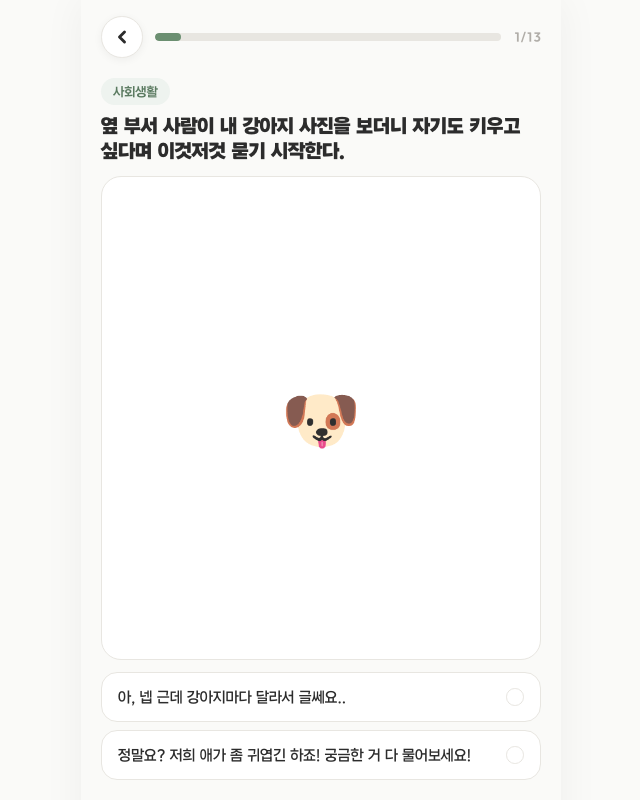
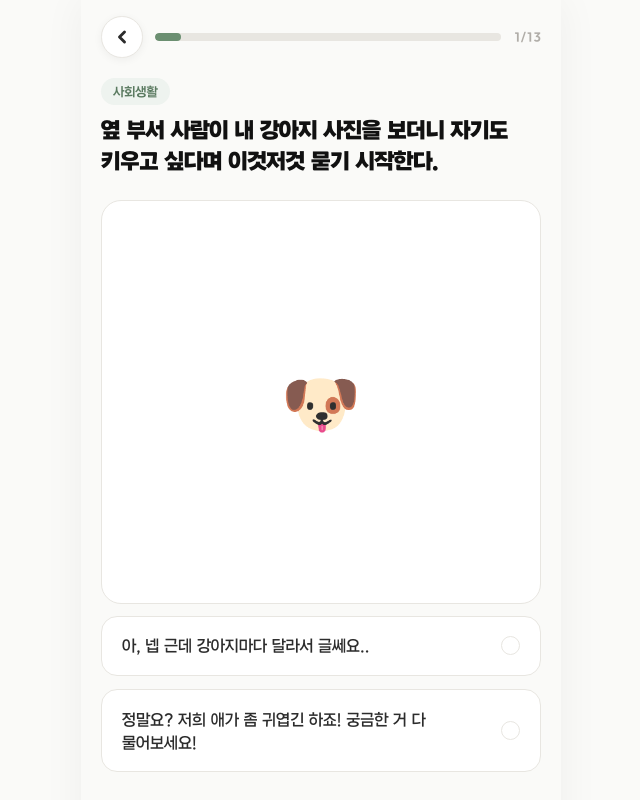
Before and after one commit to dong-wook0223/animal_porject_, a React (Vite) app: page /quiz in a window 1280 px wide. Shown: the top 800 px of the page, without its empty margins (319-959 px from the left). Built offline with nearby package versions, Linux system fonts and the light colour scheme; no server answers.

Commit message:
전환율 및 유입 개선: 보편적 문항 수정, 퀴즈 가독성 향상, 공유 버튼 상단 이동

```diff
--- a/src/data/questions.js
+++ b/src/data/questions.js
@@ -12,11 +12,11 @@ export const QUESTIONS = [
     {
         id: 2,
         title: "인간관계",
-        question: "짝사랑하던 이성에게 '자니?'라고 보냈는데 1시간째 안 읽음!",
+        question: "연락이 잘되는 지인에게 꼭 필요한 연락을 남겼는데 답장이 안온다면?",
         emoji: "💌",
         answers: [
-            { text: "설마 나 차단했나? (오만가지 생각 중)", scores: { jealous: 1.47 } },
-            { text: "자나 보네 뭐. 꿀잠 자라 ", scores: { fearless: 1.13 } },
+            { text: "혹시 내가 뭐 실수했나? 기분 상했나? (오만가지 생각 중)", scores: { jealous: 1.47 } },
+            { text: "바쁜가 보네 뭐. 나중에 알아서 연락 오겠지.", scores: { fearless: 1.13 } },
         ],
     },
     {
@@ -32,11 +32,11 @@ export const QUESTIONS = [
     {
         id: 4,
         title: "데이트",
-        question: "애인과 처음 온 맛집. 메뉴판에 '셰프 추천 미스터리 메뉴'가 있다.",
+        question: "지인들과 처음 가본 식당. 메뉴판에 '주방장 강력 추천 미스터리 메뉴'가 있다.",
         emoji: "❓",
         answers: [
-            { text: "인생은 모험! 미스터리 메뉴 고! ", scores: { playful: 1.29 } },
-            { text: "괜히 망치지 말고 검증된 거 먹자", scores: { gentle: 1.71 } },
+            { text: "인생은 모험이지! 미스터리 메뉴 한번 시켜보자!", scores: { playful: 1.29 } },
+            { text: "괜히 모험하지 말고 가장 인기 있는 검증된 메뉴로 먹자.", scores: { gentle: 1.71 } },
         ],
     },
     {
@@ -52,11 +52,11 @@ export const QUESTIONS = [
     {
         id: 6,
         title: "공유",
-        question: "정말 가고 싶던 곳에 합격했다! 가장 먼저 이 소식을 전달 받을 사람은?",
+        question: "오랫동안 바라던 큰 목표를 마침내 이루었다! 가장 먼저 이 기쁜 소식을 알릴 곳은?",
         emoji: "🔗",
         answers: [
-            { text: "SNS에 바로 업로드! 성대한 파티각 ", scores: { cheerful: 1.63 } },
-            { text: "제일 가까운 친구 몇 명에게만 알려주기", scores: { lifelongFriend: 2.37 } },
+            { text: "모두가 알 수 있게 단체방이나 모임에 자랑한다! 파티 열자!", scores: { cheerful: 1.63 } },
+            { text: "가장 소중하고 가까운 가족이나 지인 몇 명에게만 은밀히 연락한다.", scores: { lifelongFriend: 2.37 } },
         ],
     },
     {
@@ -82,31 +82,31 @@ export const QUESTIONS = [
     {
         id: 9,
         title: "자기계발",
-        question: "갓생 살기 도전! 새벽 5시 알람이 울린다면?",
+        question: "모처럼 일찍 눈이 떠진 상쾌한 휴일 아침! 나에게 자유시간이 주어졌다면?",
         emoji: "🌅",
         answers: [
-            { text: "일단 뛰쳐나가서 공원 10바퀴 런닝", scores: { activitylevel: 2.42 } },
-            { text: "따뜻한 차 마시며 명상과 일기 쓰기", scores: { gentle: 2.29 } },
+            { text: "일단 밖으로 나가서 활기차게 산책이나 가벼운 운동을 한다.", scores: { activitylevel: 2.42 } },
+            { text: "따뜻한 차를 마시며 집에서 여유롭게 책을 읽거나 명상을 한다.", scores: { gentle: 2.29 } },
         ],
     },
     {
         id: 10,
         title: "취향",
-        question: "당신이 가장 선호하는 카페 분위기는?",
+        question: "당신이 가장 선호하는 모임 장소의 분위기는?",
         emoji: "☕",
         answers: [
-            { text: "사람 구경하며 떠들썩한 힙한 카페 ", scores: { friendly: 2.32 } },
-            { text: "숨겨진 뒷골목 나만 아는 아지트 ", scores: { independent: 2.68 } },
+            { text: "시끌벅적하고 활기찬 에너지가 넘치는 인기 명소", scores: { friendly: 2.32 } },
+            { text: "조용하게 서로의 대화에 집중할 수 있는 나만의 아지트", scores: { independent: 2.68 } },
         ],
     },
     {
         id: 11,
-        title: "연애",
-        question: "애인의 SNS에 모르는 사람이 하트를 엄청 눌렀다면?",
+        title: "인간관계",
+        question: "친하다고 생각한 지인이 말도 없이 나도 아는 사람들과 즐거운 주말 모임을 가진걸 우연히 알게된다면?",
         emoji: "🧐",
         answers: [
-            { text: "장난스럽게 '어? 인기 많네?' 하며 슬쩍 놀린다.", scores: { playful: 2.71 } },
-            { text: "누군지 은근히 신경 쓰여서 슬쩍 물어본다.", scores: { jealous: 2.53 } },
+            { text: "장난스럽게 \"나 빼고 재미있었냐?\" 하면서 쿨하게 넘긴다.", scores: { playful: 2.71 } },
+            { text: "왜 나한테는 말 안 했는지 은근히 서운해서 슬쩍 물어본다.", scores: { jealous: 2.53 } },
         ],
     },
     {
--- a/src/pages/Quiz.jsx
+++ b/src/pages/Quiz.jsx
@@ -250,12 +250,14 @@ export default function Quiz() {
                     {/* Question Text */}
                     <h1
                         style={{
-                            color: "var(--color-text-primary)",
-                            fontSize: "1.1rem",
+                            color: "#111111",
+                            fontSize: "1.25rem",
                             fontWeight: 800,
-                            lineHeight: 1.4,
-                            marginBottom: "0.75rem",
+                            lineHeight: 1.55,
+                            letterSpacing: "-0.01em",
+                            marginBottom: "1.5rem",
                             whiteSpace: "pre-wrap",
+                            wordBreak: "keep-all",
                             flexShrink: 0,
                         }}
                     >
@@ -282,20 +284,26 @@ export default function Quiz() {
                     </div>
 
                     {/* Answer Buttons */}
-                    <div style={{ display: "flex", flexDirection: "column", gap: "0.5rem", flexShrink: 0 }}>
+                    <div style={{ display: "flex", flexDirection: "column", gap: "0.85rem", flexShrink: 0, paddingBottom: "0.5rem" }}>
                         {currentQuestion.answers.map((ans, idx) => (
                             <motion.button
                                 key={idx}
                                 whileTap={{ scale: 0.98 }}
                                 onClick={() => handleAnswer(ans.scores, idx + 1)}
                                 className="answer-btn"
-                                style={{ padding: "0.8rem 1rem", fontSize: "0.875rem" }}
+                                style={{
+                                    padding: "1.1rem 1.25rem",
+                                    fontSize: "0.95rem",
+                                    lineHeight: 1.5,
+                                    wordBreak: "keep-all",
+                                    textAlign: "left"
+                                }}
                             >
-                                <span>{ans.text}</span>
+                                <span style={{ flex: 1, paddingRight: "0.5rem" }}>{ans.text}</span>
                                 <div
                                     style={{
-                                        width: "1.1rem",
-                                        height: "1.1rem",
+                                        width: "1.2rem",
+                                        height: "1.2rem",
                                         borderRadius: "50%",
                                         border: "1.5px solid var(--color-border)",
                                         flexShrink: 0,
--- a/src/pages/Result.jsx
+++ b/src/pages/Result.jsx
@@ -575,6 +575,38 @@ export default function Result() {
                   나를 대표하는 가장 강력한 특징입니다!
                 </p>
               </div>
+
+              {/* ─── 공유 버튼 (1차 터치포인트로 이동) ─── */}
+              <div className="mt-6 space-y-2">
+                <p className="text-[11px] font-bold text-center" style={{ color: "var(--color-text-muted)" }}>
+                  친구에게 내 성향 공유하기
+                </p>
+                <div className="flex gap-2">
+                  <button
+                    onClick={handleKakaoShare}
+                    className="flex-1 py-4 rounded-2xl text-sm font-bold flex items-center justify-center gap-2 shadow-sm transition-transform active:scale-95"
+                    style={{
+                      backgroundColor: "#FEE500",
+                      color: "#191919",
+                    }}
+                  >
+                    <span>💬</span>
+                    카카오톡 공유
+                  </button>
+                  <button
+                    onClick={handleCopyLink}
+                    className="flex-1 py-4 rounded-2xl text-sm font-bold flex items-center justify-center gap-2 shadow-sm transition-transform active:scale-95"
+                    style={{
+                      backgroundColor: "var(--color-surface)",
+                      border: "1.5px solid var(--color-border)",
+                      color: "var(--color-text-primary)",
+                    }}
+                  >
+                    <span>🔗</span>
+                    링크 복사
+                  </button>
+                </div>
+              </div>
             </section>
           )
         }
@@ -1025,37 +1057,6 @@ export default function Result() {
             다시 테스트하기
           </motion.button>
 
-          <div className="space-y-2">
-            <p className="text-[11px] font-bold text-center" style={{ color: "var(--color-text-muted)" }}>
-              친구에게 결과 공유하기
-            </p>
-            <div className="flex gap-2">
-              <button
-                onClick={handleKakaoShare}
-                className="flex-1 py-4 rounded-2xl text-sm font-bold flex items-center justify-center gap-2"
-                style={{
-                  backgroundColor: "#FEE500",
-                  color: "#191919",
-                }}
-              >
-                <span>💬</span>
-                카카오톡에 공유하기
-              </button>
-              <button
-                onClick={handleCopyLink}
-                className="flex-1 py-4 rounded-2xl text-sm font-bold flex items-center justify-center gap-2"
-                style={{
-                  backgroundColor: "var(--color-surface)",
-                  border: "1.5px solid var(--color-border)",
-                  color: "var(--color-text-secondary)",
-                }}
-              >
-                <span>🔗</span>
-                링크 복사하기
-              </button>
-            </div>
-          </div>
-
           {/* ────── 별점 평가 섹션 ────── */}
           <div className="pt-10 pb-6 flex flex-col items-center gap-5 bg-[rgba(107,143,113,0.03)] rounded-3xl border border-[rgba(107,143,113,0.1)] mt-4">
             <div className="text-center space-y-1">
```
